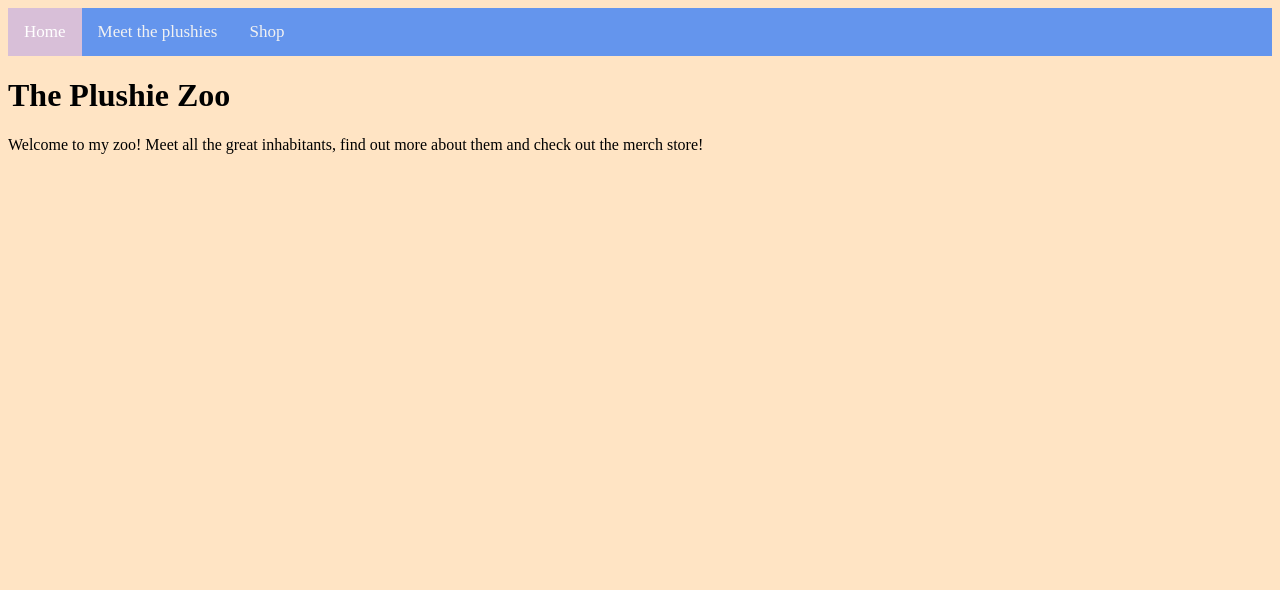
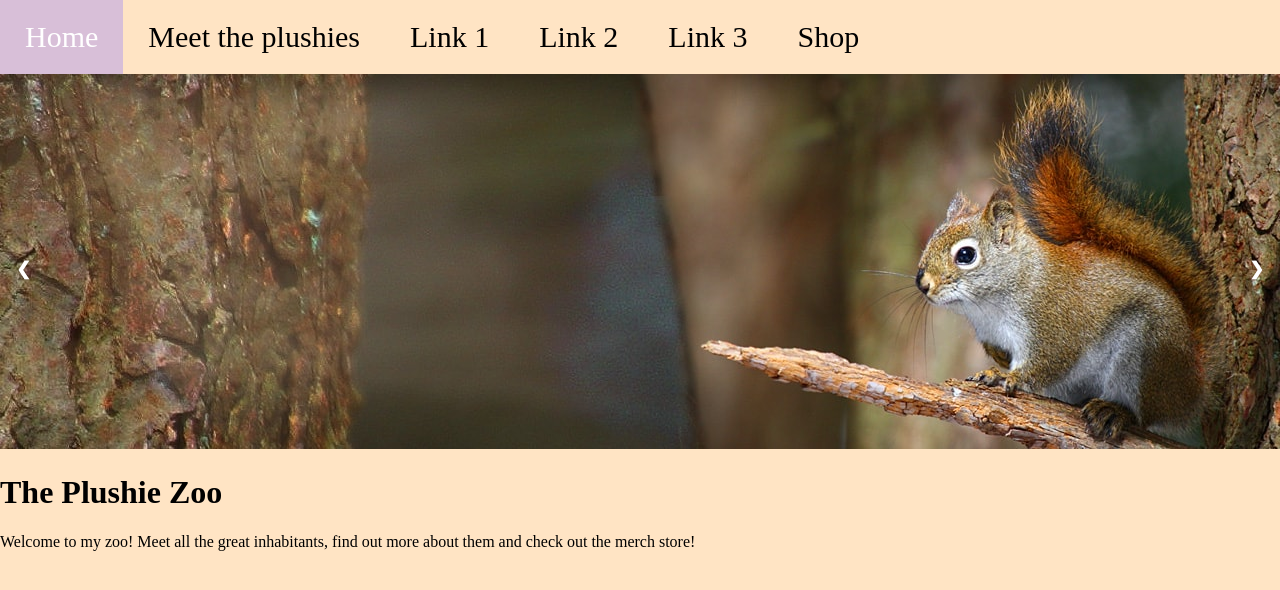
Before and after one commit to WendiF/WendiF.github.io, a plain HTML site: page index.html in a window 1280 px wide. Drawn offline with Linux system fonts and the light colour scheme.

Commit message:
Added gallery

```diff
--- a/index.html
+++ b/index.html
@@ -9,8 +9,34 @@
 <body>
     <div class="nav-bar">
         <a class="active" href="index.html">Home</a>
-        <a href="profiles.html">Meet the plushies</a></li>
-        <a href="merch.html">Shop</a></li>
+        <a href="profiles.html">Meet the plushies</a>
+        <div class="dropdown-content">
+            <a href="#">Link 1</a>
+            <a href="#">Link 2</a>
+            <a href="#">Link 3</a>
+        </div>
+        <a href="merch.html">Shop</a>
+    </div>
+
+    <div class="gallery-slideshow">
+        <div class="slide">
+            <img src="animals/elephants.jpg" style="width: 100%">
+        </div>
+
+        <div class="slide">
+            <img src="animals/squirrel.jpg" style="width: 100%">
+        </div>
+
+        <div class="slide">
+            <img src="animals/zebra.jpg" style="width: 100%">
+        </div>
+
+        <div class="slide">
+            <img src="animals/lioness.jpg" style="width: 100%">
+        </div>
+
+        <a class="prev" onclick="plusSlides(-1)">&#10094;</a>
+        <a class="next" onclick="plusSlides(1)">&#10095;</a>
     </div>
 
     <h1>The Plushie Zoo</h1>
@@ -21,4 +47,6 @@
             \___)
      ~~~~~~~~~~~~~~~~~~-->
 </body>
+
+<script src="index.js"></script>
 </html>
--- /dev/null
+++ b/index.js
@@ -0,0 +1,17 @@
+var slideIndex = 1;
+showSlides(slideIndex);
+
+function plusSlides(n) {
+    showSlides(slideIndex += n);
+}
+
+function showSlides(n) {
+    var i;
+    var slides = document.getElementsByClassName("slide");
+    if (n > slides.length) {slideIndex = 1}
+    if (n < 1) {slideIndex = slides.length}
+    for (i = 0; i < slides.length; i++) {
+        slides[i].style.display = "none";
+    }
+    slides[n % slides.length].style.display = "block";
+}
--- /dev/null
+++ b/styles.scss
@@ -0,0 +1,112 @@
+body {
+  background-color: bisque;
+  padding: 0;
+  margin: 0;
+}
+
+* {box-sizing: border-box}
+
+.page-content {
+  display: flex;
+  flex-wrap: wrap;
+}
+
+.profile-box {
+  background-color: #98cd98;
+  border-radius: 20px;
+  display: flex;
+  padding: 20px;
+  margin: 20px;
+  box-shadow: olive 5px 5px;
+  max-width: 500px;
+}
+
+.profile-description {
+  padding: 20px;
+  flex-wrap: wrap;
+}
+
+.profile-image {
+  width: 50%;
+  flex-shrink: inherit;
+  border-radius: 20px;
+}
+
+.nav-bar {
+  overflow: hidden;
+
+  a {
+    float: left;
+    color: Black;
+    text-align: center;
+    padding: 20px 25px;
+    text-decoration: none;
+    font-size: 30px;
+
+    &:hover {
+      background-color: #dddddd;
+      color: black;
+    }
+
+    &.active {
+      background-color: thistle;
+      color: white;
+    }
+  }
+}
+
+.gallery-slideshow {
+  position: relative;
+  margin: auto;
+  overflow: hidden;
+
+}
+
+.slide {
+  display: none;
+
+  -webkit-animation-name: fade;
+  -webkit-animation-duration: 1.5s;
+  animation-name: fade;
+  animation-duration: 1.5s;
+  transform: scale(1);
+  transition: all 3s;
+
+  &:hover, &:focus {
+    transform: scale(1.1);
+    transition: all 3s;
+  }
+}
+
+.prev, .next {
+  cursor: pointer;
+  position: absolute;
+  top: 50%;
+  width: auto;
+  padding: 16px;
+  margin-top: -22px;
+  color: white;
+  font-weight: bold;
+  font-size: 18px;
+  transition: 0.6s ease;
+  border-radius: 0 3px 3px 0;
+  user-select: none;
+
+  &:hover {
+    background-color: rgba(0,0,0,0.8);
+  }
+}
+
+.next {
+  right: 0;
+  border-radius: 3px 0 0 3px;
+}
+@-webkit-keyframes fade {
+  from {opacity: .4}
+  to {opacity: 1}
+}
+
+@keyframes fade {
+  from {opacity: .4}
+  to {opacity: 1}
+}
```
Also changed, not shown: animals/deer.jpg (added), animals/elephants.jpg (added), animals/lioness.jpg (added), animals/squirrel.jpg (added), animals/zebra.jpg (added), styles.css, 1 other file.
